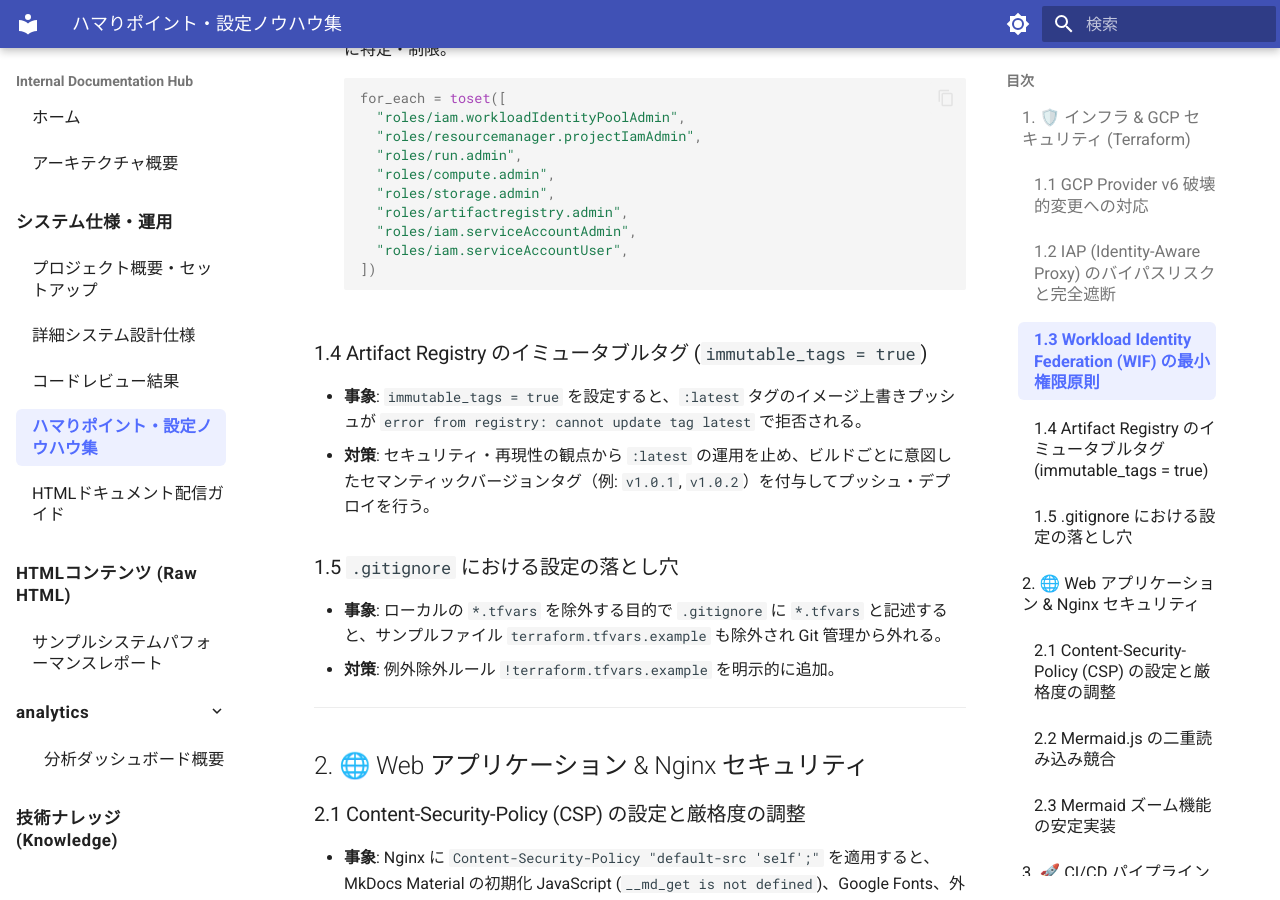
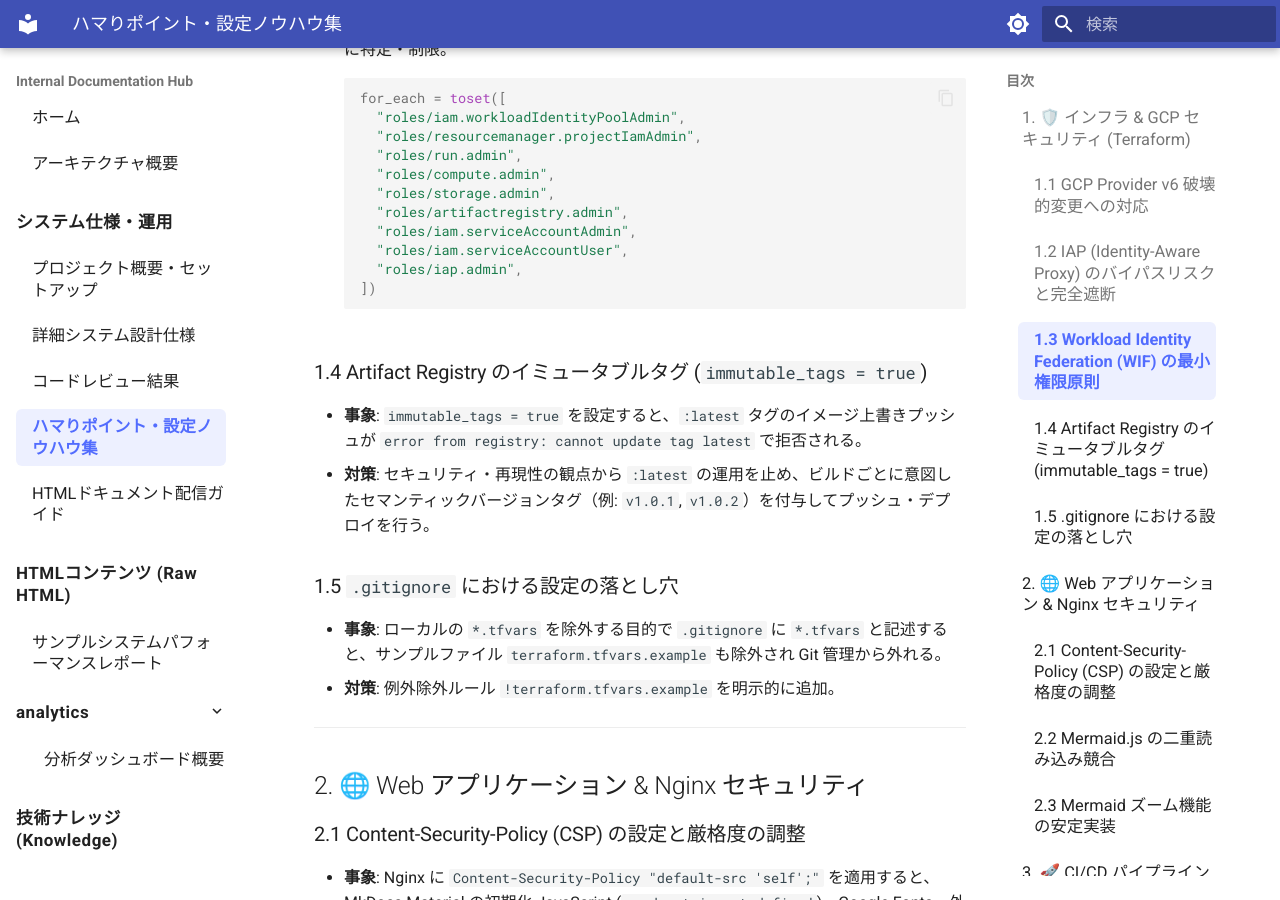
Before and after one commit to oharato/docs-repo, an MkDocs documentation site: the page built from docs/system/pitfalls_and_tips.md, in a window 1280 px wide and 900 px high, scrolled down 1237 px. Built offline with MkDocs 1.6.1 and Material for MkDocs 9.7.7, drawn with Linux system fonts in a browser that asks for light colours.

Commit message:
docs: add roles/iap.admin to WIF role list in pitfalls_and_tips.md

````diff
--- a/docs/system/pitfalls_and_tips.md
+++ b/docs/system/pitfalls_and_tips.md
@@ -37,6 +37,7 @@
     "roles/artifactregistry.admin",
     "roles/iam.serviceAccountAdmin",
     "roles/iam.serviceAccountUser",
+    "roles/iap.admin",
   ])
   ```
 
````
